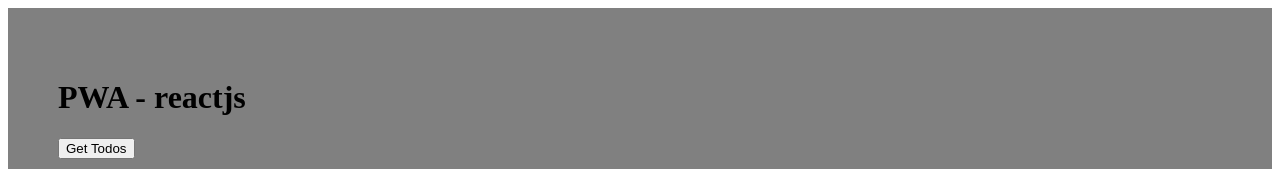
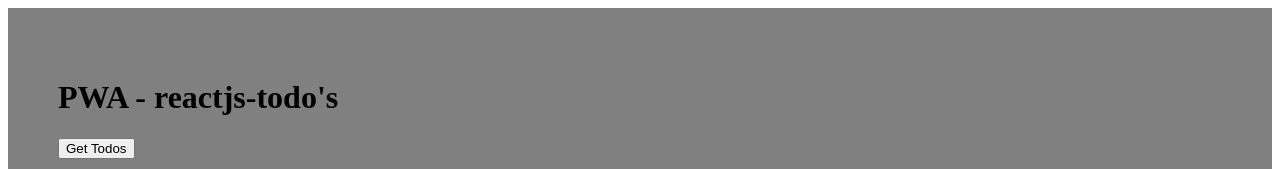
Before and after one commit to coderaudi/PWA-react-basic-todos, a React (Create React App) app: page / in a window 1280 px wide. Shown: the top 169 px of the page. Built offline with nearby package versions, Linux system fonts and the light colour scheme.

Commit message:
title change

```diff
--- a/src/App.js
+++ b/src/App.js
@@ -38,7 +38,7 @@
     return (
       <div style={{ padding : "50px" }} className="base-container">
 
-        <h1>PWA - reactjs </h1>
+        <h1>PWA - reactjs-todo's </h1>
 
         <button onClick={() => this.getTodos()}>Get Todos</button>
 
```
